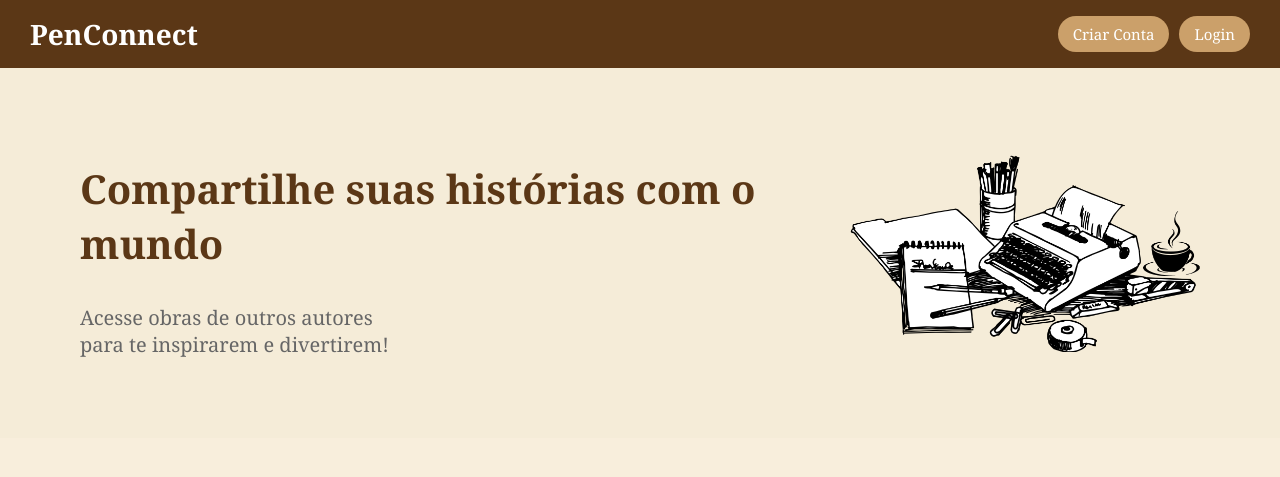
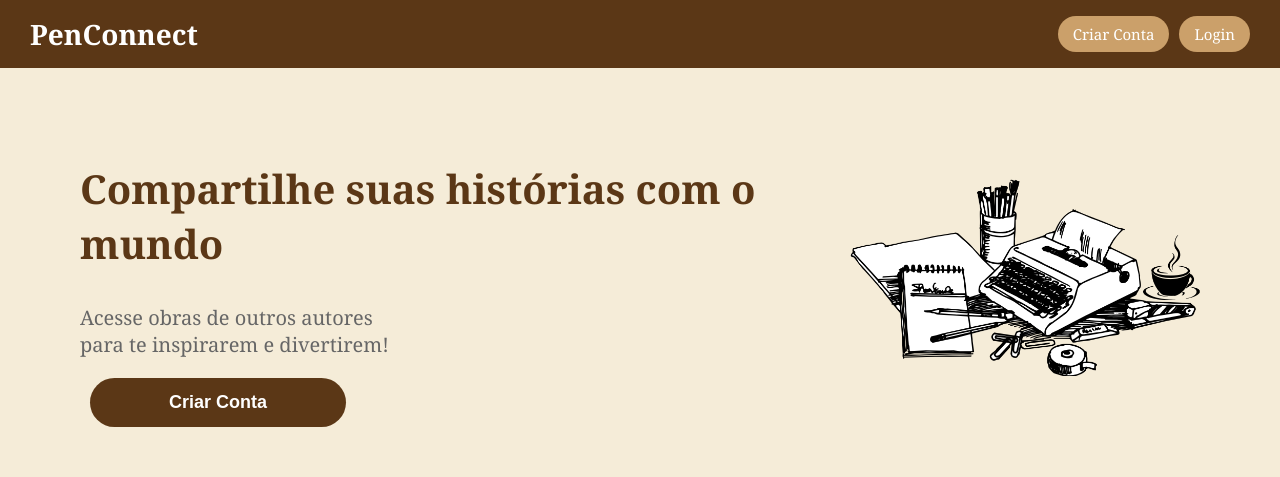
Before and after one commit to diogomador/PenConnect, a React (Vite) app in the folder frontend/: page / in a window 1280 px wide. Shown: the top 477 px of the page. Built offline with nearby package versions, Linux system fonts and the light colour scheme; no server answers.

Commit message:
Botão de escrever agora no Home e não no Header

```diff
--- a/frontend/src/components/Header.jsx
+++ b/frontend/src/components/Header.jsx
@@ -15,7 +15,6 @@ export default function Header() {
           <>
             <span className="user-name">Olá, {usuario.nome}</span>
             <Link to="/feed" className="menu-btn">Explorar Obras</Link>
-            <Link to="/escrever" className="menu-btn">Escrever</Link>
             <Link to="/perfil" className="menu-btn">Meu perfil</Link>
             <button className="menu-btn" onClick={logout}>Sair</button>
           </>
--- a/frontend/src/pages/Home.css
+++ b/frontend/src/pages/Home.css
@@ -24,6 +24,26 @@ body {
 
 .hero-img {
   width: 350px;
+}
+
+.hero-btn {
+  padding: 14px 28px;
+  width: 20vw;
+  border: none;
+  border-radius: 28px;
+  background: #5b3716;
+  font-size: 18px;
+  font-weight: 600;
+  color: #fff;
+  cursor: pointer;
+  text-decoration: none;
+  transition: background 0.2s ease, transform 0.1s ease;
+  margin-left: 10px;
+}
+
+.hero-btn:hover {
+  background: #6d4120;
+  transform: translateY(-2px);
 }
 
 /* HISTÓRIAS EM ALTA */
--- a/frontend/src/pages/Home.jsx
+++ b/frontend/src/pages/Home.jsx
@@ -25,6 +25,17 @@ export default function Home() {
         <div className="hero-text">
           <h2>Compartilhe suas histórias com o mundo</h2>
           <p>Acesse obras de outros autores<br/>para te inspirarem e divertirem!</p>
+          {usuario ? (
+            <button
+              className="hero-btn"
+              onClick={() => navigate("/escrever")}
+            >Escrever</button>
+          ) : (
+            <button
+              className="hero-btn"
+              onClick={() => navigate("/cadastro")}
+            >Criar Conta</button>
+          )}
         </div>
 
         <img
```
